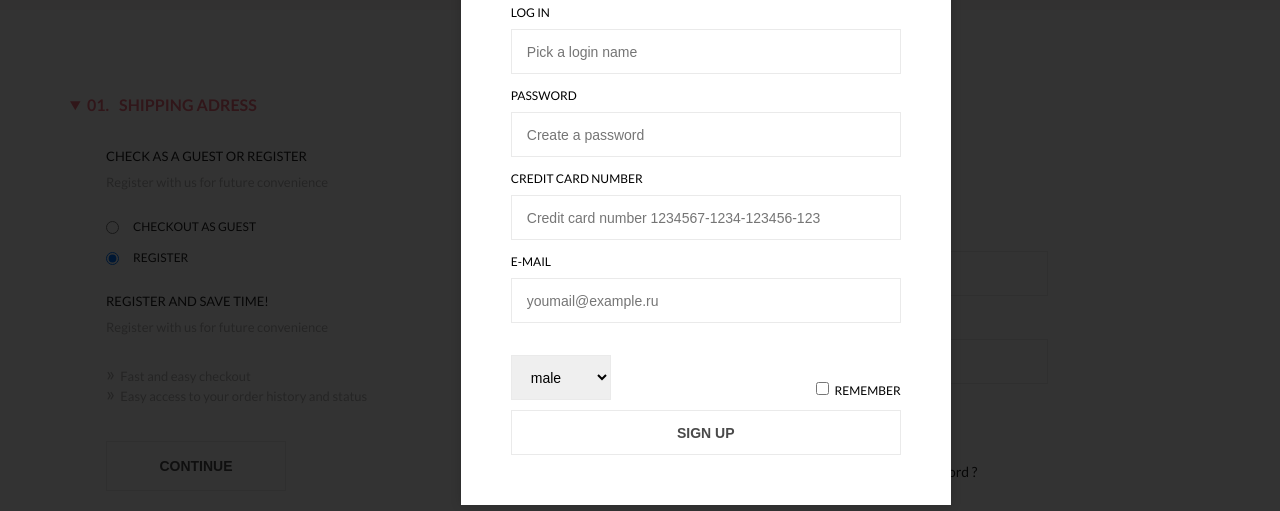
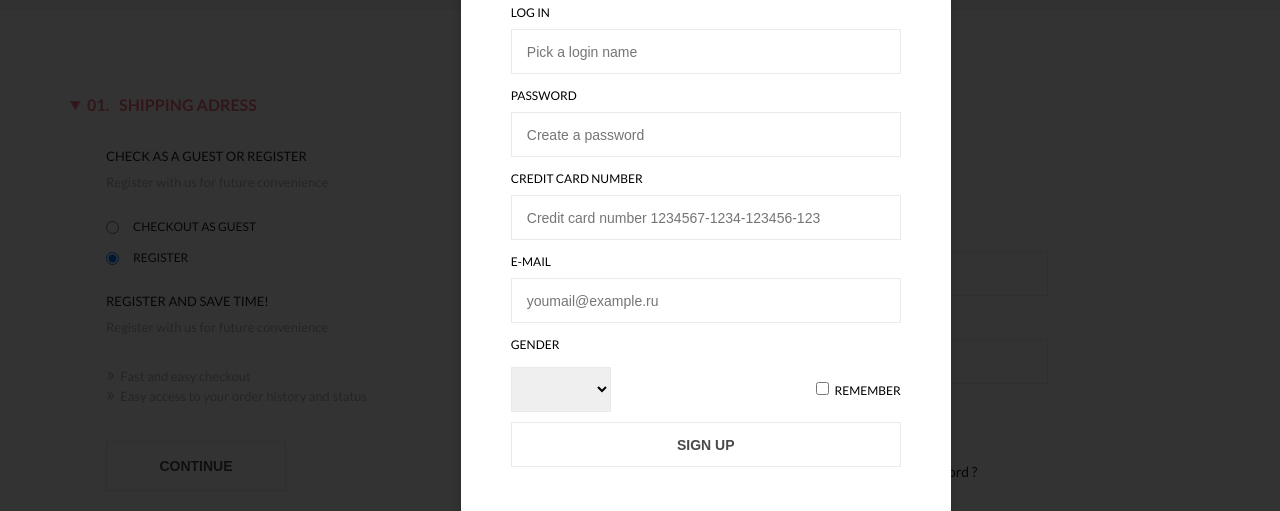
Before and after one commit to Missisol/BRAND_js, a website: page src/checkout.html in a window 1280 px wide. Both pictures are taken after a click on the button "CONTINUE". Shown: the part 289-800 px from the top of the page. Drawn offline with nearby package versions, Linux system fonts and the light colour scheme.

Commit message:
Скорректирована форма регистрации.

```diff
--- a/src/checkout.html
+++ b/src/checkout.html
@@ -400,10 +400,11 @@
         </label>
         <div class="innerWrap">
         <div class="selectWrap">
-            <label class="signUpForm__label" for="gender"></label>
-            <select class="signUpForm__gender" id="gender">
-                <option value="f">male</option>
-                <option value="m">female</option>
+            <label class="signUpForm__label" for="gender" >Gender</label>
+            <select class="signUpForm__gender" id="gender" name="gender">
+                <option id="empty" value=""></option>
+                <option value="m">male</option>
+                <option value="f">female</option>
             </select>
         </div>
         <div class="checkboxWrap">
```
